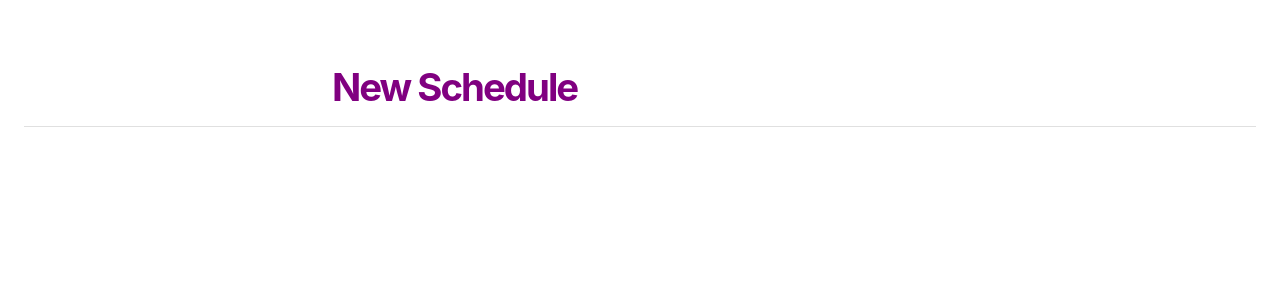
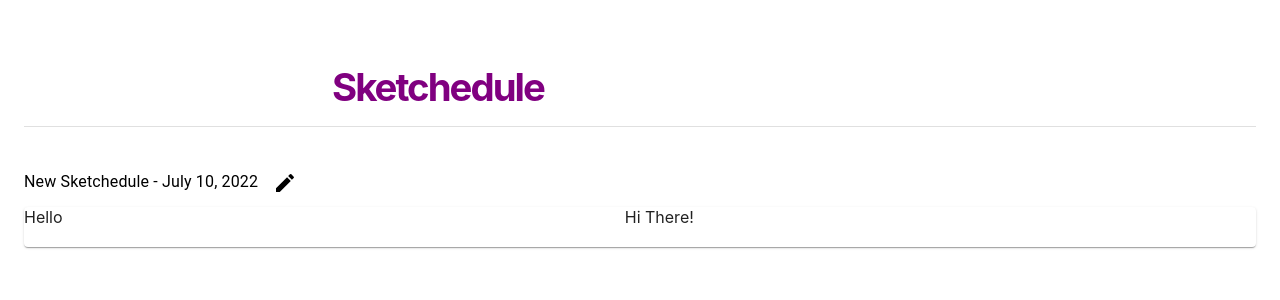
Before and after one commit to julezfitz/Sketchedule, a React (Create React App) app: page /new in a window 1280 px wide. Before the commit this address had no page. Shown: the top 300 px of the page. Built offline with nearby package versions, Linux system fonts and the light colour scheme.

Commit message:
creates new schedule route and view

```diff
--- a/src/Components/Routing.js
+++ b/src/Components/Routing.js
@@ -3,6 +3,7 @@ import { Routes, Route } from "react-router-dom";
 import Heading from "./Heading/Heading";
 import { Divider } from "@mui/material";
 import ScheduleList from "./Schedules/ScheduleList";
+import NewSchedule from "./Schedules/NewSchedule";
 
 export default function Routing({ location }) {
 
@@ -18,7 +19,7 @@ export default function Routing({ location }) {
             path: "/schedules",
         },
         {
-            headingTitle: "New Schedule",
+            headingTitle: "Sketchedule",
             path: "/new",
         },
     ];
@@ -50,6 +51,12 @@ export default function Routing({ location }) {
             />
             <Routes location={location} key={location.pathname}>
                 <Route
+                    path="/new"
+                    element={
+                        <NewSchedule />
+                    }
+                />
+                <Route
                     path="/"
                     element={
                         <ScheduleList />
--- /dev/null
+++ b/src/Components/Schedules/NewSchedule.js
@@ -0,0 +1,58 @@
+import React from "react";
+import Box from "@mui/material/Box";
+import Grid from "@mui/material/Grid";
+import Typography from "@mui/material/Typography";
+import Paper from '@mui/material/Paper';
+import { IconButton } from "@mui/material";
+import EditIcon from "@mui/icons-material/Edit";
+
+export default function NewSchedule() {
+
+    return (
+        <Box sx={{ flexGrow: 1, minHeight: "60vh" }}>
+            <Typography>New Sketchedule - July 10, 2022
+                <IconButton
+                    size="large"
+                    color="inherit"
+                    style={{ marginLeft: 2.5 }}
+                >
+                    <EditIcon />
+                </IconButton>
+            </Typography>
+            <Grid container spacing={2} columns={16}>
+                <Grid item xs={16}
+                    sx={{
+                        transition: "300ms ease",
+                        "&:hover > .MuiGrid-item": {
+                            opacity: 0.5,
+                        },
+
+                        ".MuiGrid-item:hover": {
+                            opacity: 1,
+                        },
+                        ".MuiGrid-item:hover .MuiTypography-root": {
+                            color: "grey !important",
+                        },
+                    }}>
+                    <>
+                        <Paper style={{ maxHeight: 450, overflow: 'auto' }}>
+
+                            <Grid container direction="row">
+
+                                <Grid container direction="column">
+                                    <Grid item xs={18}>
+                                        Hello
+                                    </Grid>
+                                    <Grid item xs={18}>
+                                        Hi There!
+                                    </Grid>
+                                </Grid>
+                            </Grid>
+
+                        </Paper>
+                    </>
+                </Grid>
+            </Grid>
+        </Box>
+    );
+}
```
